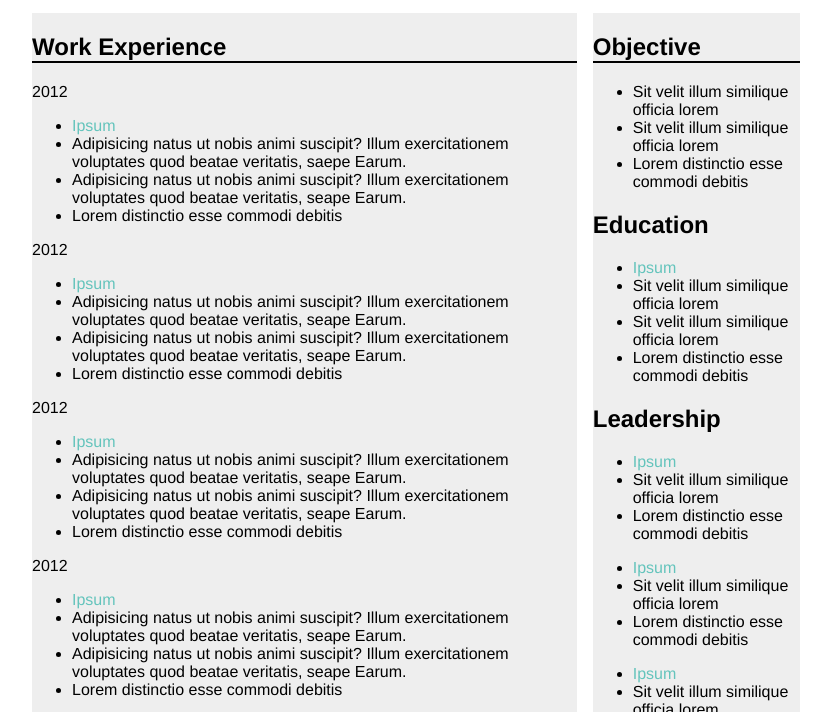
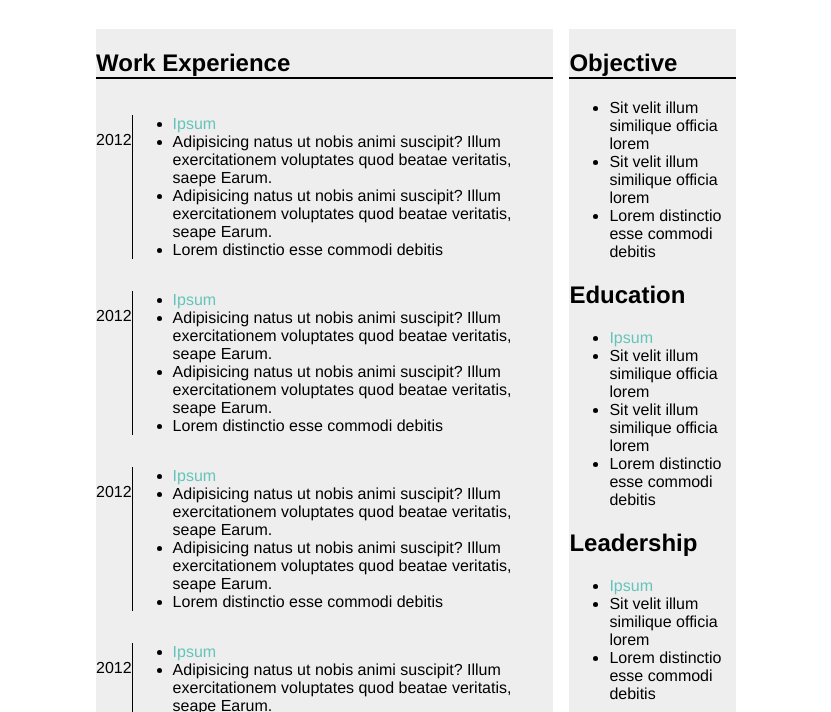
Before and after one commit to RamonTav/Resume, a plain HTML site: page index.html in a window 1280 px wide. Shown: the part 132-844 px from the top of the page, without its empty margins (224-1055 px from the left). Drawn offline with Linux system fonts and the light colour scheme.

Commit message:
Add style to main

```diff
--- a/index.html
+++ b/index.html
@@ -18,7 +18,7 @@
 
 <main>
 
-   <section id=TopSection>
+   <section id=WorkExperience>
 
       <h2>Work Experience</h2>
 
@@ -28,18 +28,15 @@
               <li class="Upperli">
                  <span>Ipsum</span>
               </li>
-
                <li>
                   Adipisicing natus ut nobis animi suscipit? Illum exercitationem voluptates quod beatae veritatis, saepe Earum.
                </li>
                <li>
                   Adipisicing natus ut nobis animi suscipit? Illum exercitationem voluptates quod beatae veritatis, seape Earum.
                </li>
-
                <li class="Bottomli">
                   Lorem distinctio esse commodi debitis
                </li>
-
             </ul>
          </article>
 
@@ -154,10 +151,6 @@
          </article>
 
       </section>
-
-   <div id="Blank"></div>
-
-
 
    <aside>
       <div>
--- a/style.css
+++ b/style.css
@@ -5,8 +5,8 @@ html {
 
 
 body {
-   width: 60%;
-   margin-left: 20%;
+   width: 50%;
+   margin-left: 25%;
 }
 
 span {
@@ -18,11 +18,15 @@ header {
    display: flex;
    justify-content: space-between;
    border-bottom: 2px solid black;
-   margin-bottom: 1rem;
+   margin-bottom: 2rem;
 }
 
 header h1 {
    font-size: 3.0em;
+}
+
+header p {
+   line-height: 0.3em;
 }
 
 
@@ -37,18 +41,30 @@ main, aside, #BottomSection {
 }
 
 
-#TopSection {
+#WorkExperience {
    border-right: 1rem solid white;
 }
 
 
-header p {
-   line-height: 0.3em;
+
+#WorkExperience h2 {
+   border-bottom: 2px solid black;
 }
 
-#TopSection h2 {
-   border-bottom: 2px solid black;
+#WorkExperience Article {
+   display: flex;
 }
+
+.Year {
+   align-self: flex-start;
+   padding-top: 1em;
+Error, type a valid tag
+}
+
+#WorkExperience ul {
+   border-left: 1px solid black;
+}
+
 
 #AsideTopH2 {
    border-bottom: 2px solid black;
```
